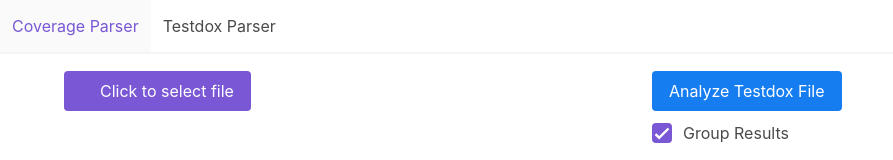
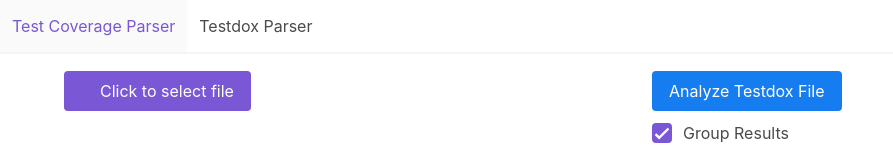
Before and after one commit to rogojagad/cloverxmlparser, a Vue app: page /testdox in a window 1280 px wide. Shown: the top 160 px of the page, without its empty margins (0-893 px from the left). Built offline with nearby package versions, Linux system fonts and the light colour scheme.

Commit message:
rename and cleanup

```diff
--- a/src/App.vue
+++ b/src/App.vue
@@ -1,17 +1,16 @@
 <template>
   <div>
-    <b-navbar shadow>
-      <template slot="start">
-        <b-navbar-item tag="router-link" :to="{ path: '/' }">Coverage Parser</b-navbar-item>
-        <b-navbar-item tag="router-link" :to="{ path: '/testdox' }">Testdox Parser</b-navbar-item>
-      </template>
-    </b-navbar>
+    <the-navbar></the-navbar>
     <router-view class="content"/>
   </div>
 </template>
 <script>
+import TheNavbar from "@/components/TheNavbar.vue";
+
 export default {
-
+  components: {
+    TheNavbar
+  }
 }
 </script>
 <style>
--- a/src/components/TestdoxParserComponent.vue
+++ b/src/components/TestdoxParser.vue
@@ -119,7 +119,6 @@
 import parseTestdox from '@/scripts/readtestdox';
 
 export default {
-    name: 'testdox-parser-component',
     data() {
         return {
             isOpen: 0,
--- /dev/null
+++ b/src/components/TheNavbar.vue
@@ -0,0 +1,16 @@
+<template>
+  <div>
+    <b-navbar shadow>
+      <template slot="start">
+        <b-navbar-item tag="router-link" :to="{ path: '/' }">Test Coverage Parser</b-navbar-item>
+        <b-navbar-item tag="router-link" :to="{ path: '/testdox' }">Testdox Parser</b-navbar-item>
+      </template>
+    </b-navbar>
+  </div>
+</template>
+
+<script>
+export default {
+
+}
+</script>
--- a/src/components/XmlParser.vue
+++ b/src/components/XmlParser.vue
@@ -79,7 +79,7 @@
             <b-table-column field="totalFiles" label="Total Files">
               {{ props.row.filesCount - props.row.ignoredFiles }}
             </b-table-column>
-            <b-table-column field="totalNamespaces" label="Total Namespaces">
+            <b-table-column field="totalNamespaces" label="Target Namespaces">
               {{ props.row.namespacesCount - props.row.ignoredNamespaces }}
             </b-table-column>
           </template>
@@ -97,7 +97,7 @@
               {{ props.row.namespacesBelowNinety }} {{ `(${countPercentage(props.row.namespacesBelowNinety, props.row.namespacesCount - props.row.ignoredNamespaces)}%)` }}
             </b-table-column>
             <b-table-column field="namespacesBelowNinetyFive" label="Namespaces Below 95% Count">
-              {{ props.row.namespacesBelowNinetyFive }} {{ `(${countPercentage(props.row.namespacesBelowNinetyFive, props.row.namespacesCount - props.row.ignoredNamespaces)}%)` }}
+              {{ props.row.namespacesBelowNinetyFive - props.row.namespacesBelowNinety }} {{ `(${countPercentage(props.row.namespacesBelowNinetyFive, props.row.namespacesCount - props.row.ignoredNamespaces)}%)` }}
             </b-table-column>
           </template>
         </b-table>
@@ -150,8 +150,6 @@
 import parseXml from '@/scripts/readxml';
 
 export default {
-  name: 'HelloWorld',
-
   data() {
     return {
       file: null,
--- /dev/null
+++ b/src/pages/CoverageParserPage.vue
@@ -0,0 +1,15 @@
+<template>
+  <div class="content">
+    <xml-parser></xml-parser>
+  </div>
+</template>
+
+<script>
+import XmlParser from "@/components/XmlParser.vue";
+
+export default {
+  components: {
+    XmlParser,
+  },
+};
+</script>
--- /dev/null
+++ b/src/pages/TestdoxParserPage.vue
@@ -0,0 +1,14 @@
+<template>
+  <div class="content">
+    <testdox-parser></testdox-parser>
+  </div>
+</template>
+<script>
+import TestdoxParser from "@/components/TestdoxParser.vue";
+
+export default {
+  components: {
+    TestdoxParser,
+  },
+};
+</script>
--- a/src/views/CoverageParser.vue
+++ /dev/null
@@ -1,16 +0,0 @@
-<template>
-  <div class="content">
-    <XmlParser/>
-  </div>
-</template>
-
-<script>
-import XmlParser from '@/components/XmlParser.vue'
-
-export default {
-  name: 'coverage-parser',
-  components: {
-    XmlParser
-  }
-}
-</script>
--- a/src/views/TestdoxParser.vue
+++ /dev/null
@@ -1,15 +0,0 @@
-<template>
-    <div class="content">
-        <TestdoxParserComponent />
-    </div>
-</template>
-<script>
-import TestdoxParserComponent from '@/components/TestdoxParserComponent.vue'
-
-export default {
-    name: 'testdox-parser',
-    components: {
-        TestdoxParserComponent
-    }
-}
-</script>
```
Also changed, not shown: src/router.js (+4 -4 lines), 1 other file (tests, documents, lock files or other folders).
